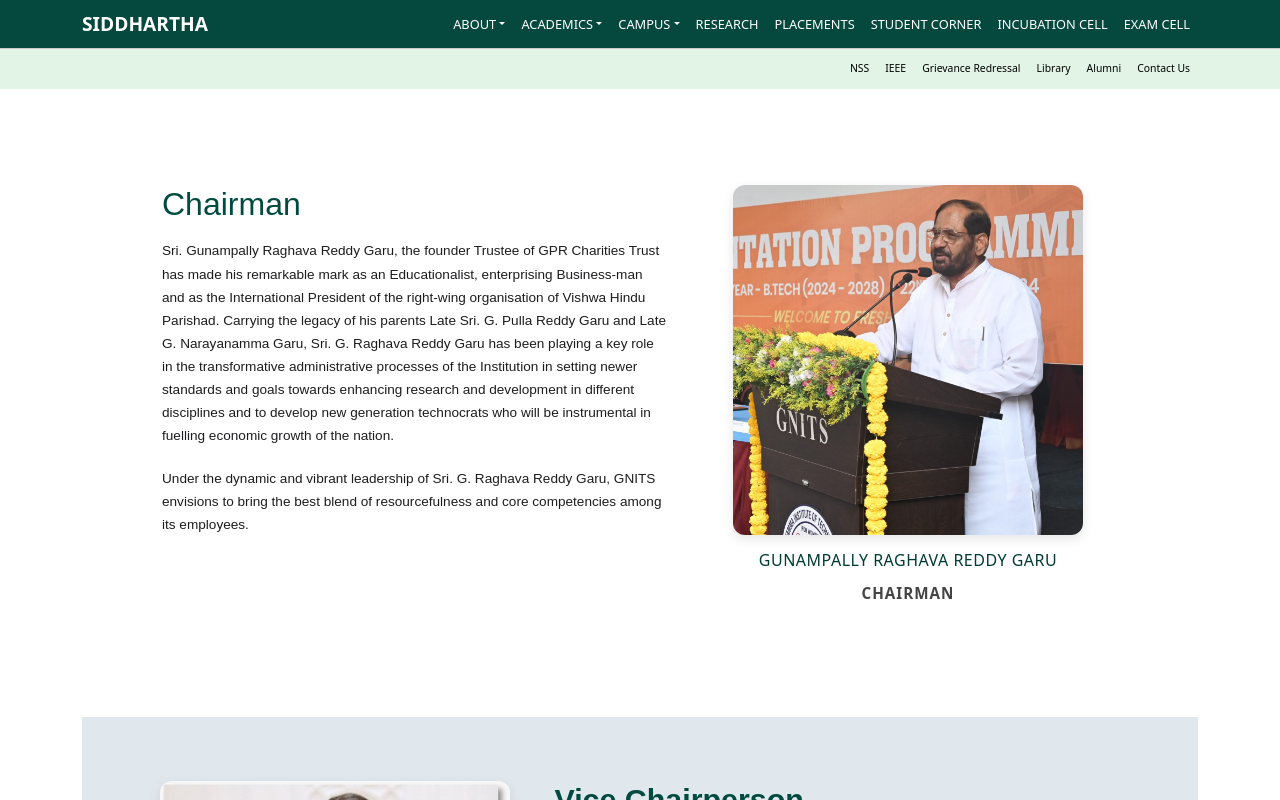
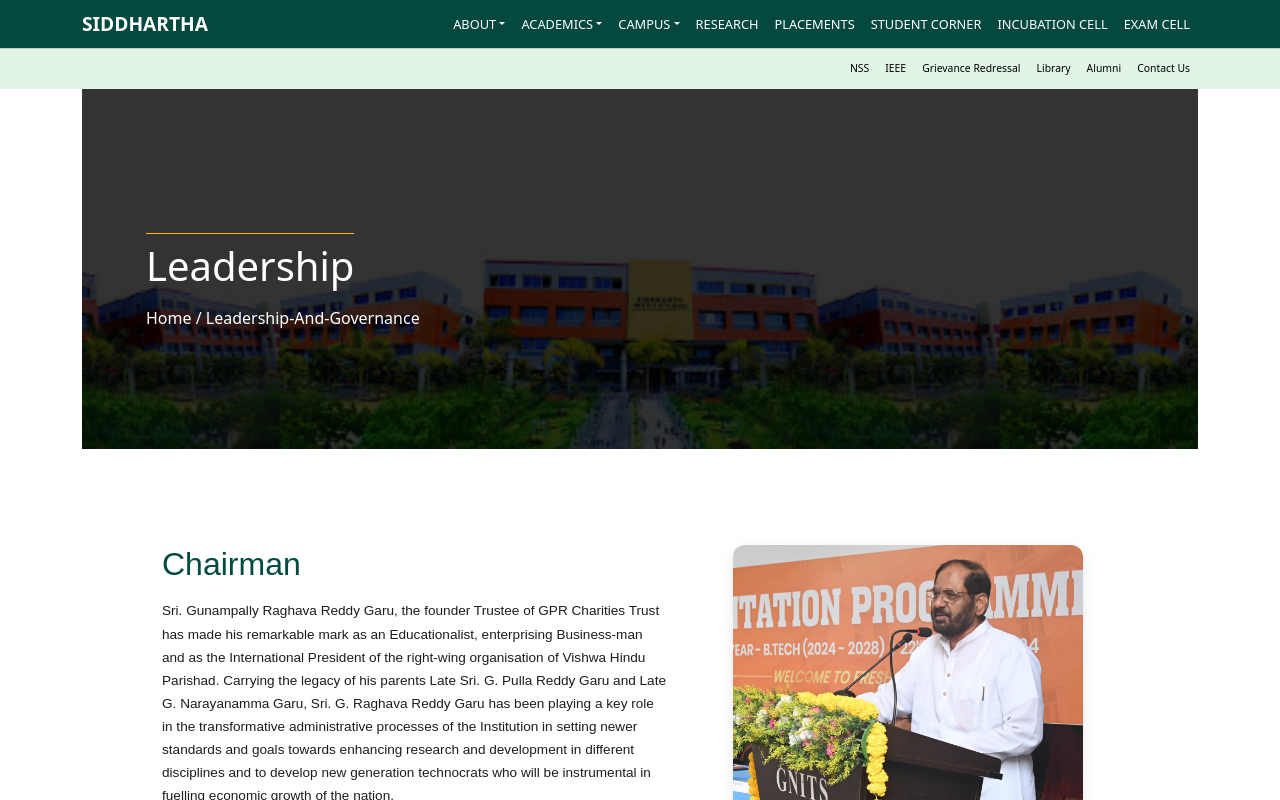
Before and after one commit to Blueapplecloud/siddharatha-college, a React (Vite) app in the folder client/: page /leadership-and-governance in a window 1280 px wide. Shown: the top 800 px of the page. Built offline with nearby package versions, Linux system fonts and the light colour scheme.

Commit message:
Add AboutHeader component to Legacy and Governance page

```diff
--- a/client/src/pages/LegacyAndGovernance/LegacyAndGovernance.jsx
+++ b/client/src/pages/LegacyAndGovernance/LegacyAndGovernance.jsx
@@ -1,6 +1,7 @@
 import React from "react";
 import "./LegacyAndGovernance.css";
 import { FaLinkedin } from "react-icons/fa";
+import AboutHeader from "../../ResuableComponents/AboutHeading";
 function LegacyAndGovernance() {
   const trustees = [
     {
@@ -48,6 +49,7 @@ function LegacyAndGovernance() {
   ];
   return (
     <div className="legacy-and-governance">
+      <AboutHeader title={"Leadership"} image={"/images/clgimg.jpeg"} />
       <div className="chairman-section">
         <div className="chairman-content">
           <div className="chairman-text">
```
Also changed, not shown: client/public/images/clgimg.jpeg (added).
